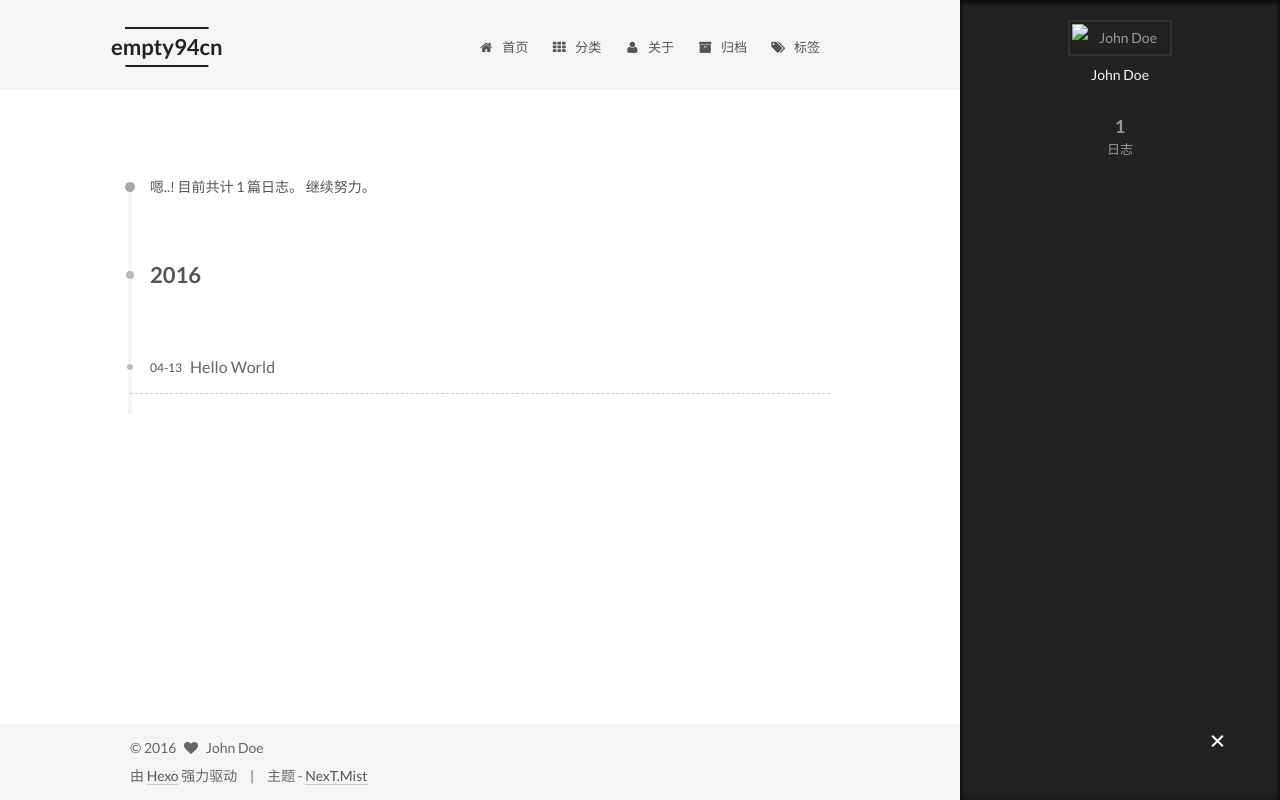
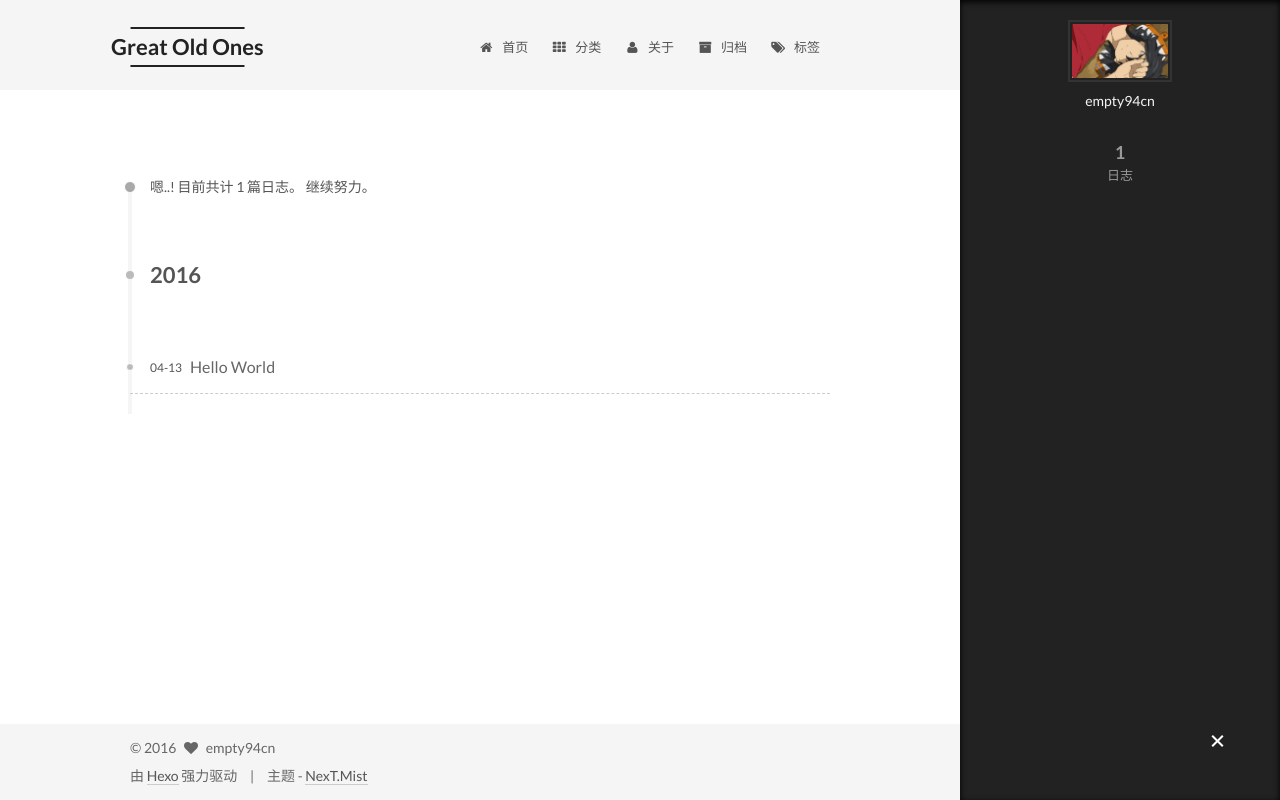
Before and after one commit to empty94cn/empty94cn, a plain HTML site: page archives/2016/04/index.html in a window 1280 px wide. Both pictures are taken after a click on the element 1217 px from the left and 742 px from the top of the page. Drawn offline with Linux system fonts and the light colour scheme.

Commit message:
Site updated: 2016-04-14 16:00:10

```diff
--- a/archives/2016/04/index.html
+++ b/archives/2016/04/index.html
@@ -82,12 +82,12 @@
 
 <meta name="description">
 <meta property="og:type" content="website">
-<meta property="og:title" content="empty94cn">
+<meta property="og:title" content="Great Old Ones">
 <meta property="og:url" content="http://yoursite.com/archives/2016/04/index.html">
-<meta property="og:site_name" content="empty94cn">
+<meta property="og:site_name" content="Great Old Ones">
 <meta property="og:description">
 <meta name="twitter:card" content="summary">
-<meta name="twitter:title" content="empty94cn">
+<meta name="twitter:title" content="Great Old Ones">
 <meta name="twitter:description">
 
 
@@ -106,7 +106,7 @@
   };
 </script>
 
-  <title> 归档 | empty94cn </title>
+  <title> 归档 | Great Old Ones </title>
 </head>
 
 <body itemscope itemtype="http://schema.org/WebPage" lang="zh-Hans">
@@ -137,7 +137,7 @@
   <div class="custom-logo-site-title">
     <a href="/"  class="brand" rel="start">
       <span class="logo-line-before"><i></i></span>
-      <span class="site-title">empty94cn</span>
+      <span class="site-title">Great Old Ones</span>
       <span class="logo-line-after"><i></i></span>
     </a>
   </div>
@@ -315,9 +315,9 @@
       <section class="site-overview sidebar-panel  sidebar-panel-active ">
         <div class="site-author motion-element" itemprop="author" itemscope itemtype="http://schema.org/Person">
           <img class="site-author-image" itemprop="image"
-               src="/images/default_avatar.jpg"
-               alt="John Doe" />
-          <p class="site-author-name" itemprop="name">John Doe</p>
+               src="/images/avatar.jpg"
+               alt="empty94cn" />
+          <p class="site-author-name" itemprop="name">empty94cn</p>
           <p class="site-description motion-element" itemprop="description"></p>
         </div>
         <nav class="site-state motion-element">
@@ -367,7 +367,7 @@
   <span class="with-love">
     <i class="fa fa-heart"></i>
   </span>
-  <span class="author" itemprop="copyrightHolder">John Doe</span>
+  <span class="author" itemprop="copyrightHolder">empty94cn</span>
 </div>
 
 <div class="powered-by">
--- a/css/main.css
+++ b/css/main.css
@@ -1534,7 +1534,7 @@ pre .javascript .function {
   width: 4px;
   height: 4px;
   border-radius: 50%;
-  background: #5dff05;
+  background: #8c259d;
 }
 .links-of-blogroll {
   font-size: 13px;
```
Also changed, not shown: 2016/04/13/hello-world/index.html (+7 -7 lines), archives/2016/index.html (+9 -9 lines), archives/index.html (+9 -9 lines), index.html (+9 -9 lines), images/avatar.jpg (added).
